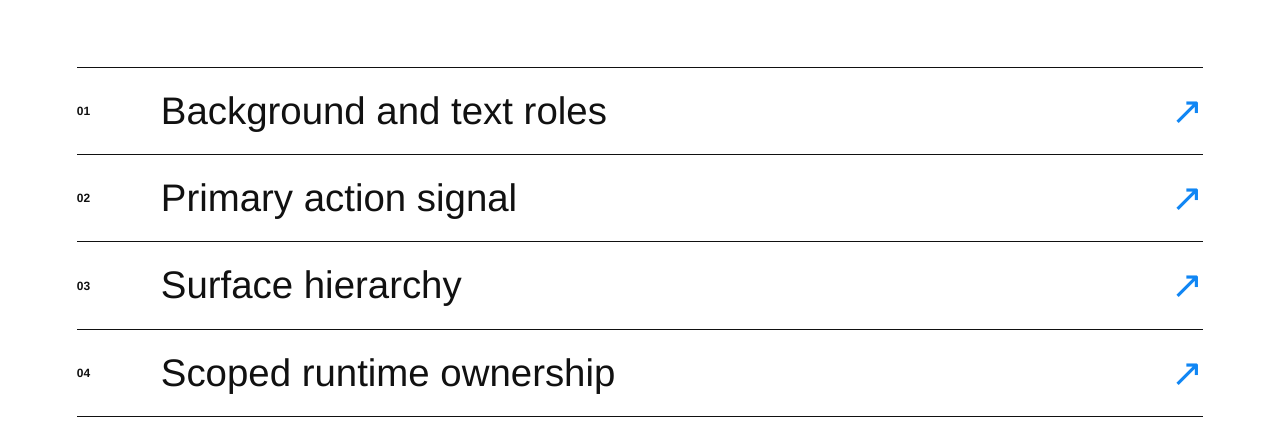
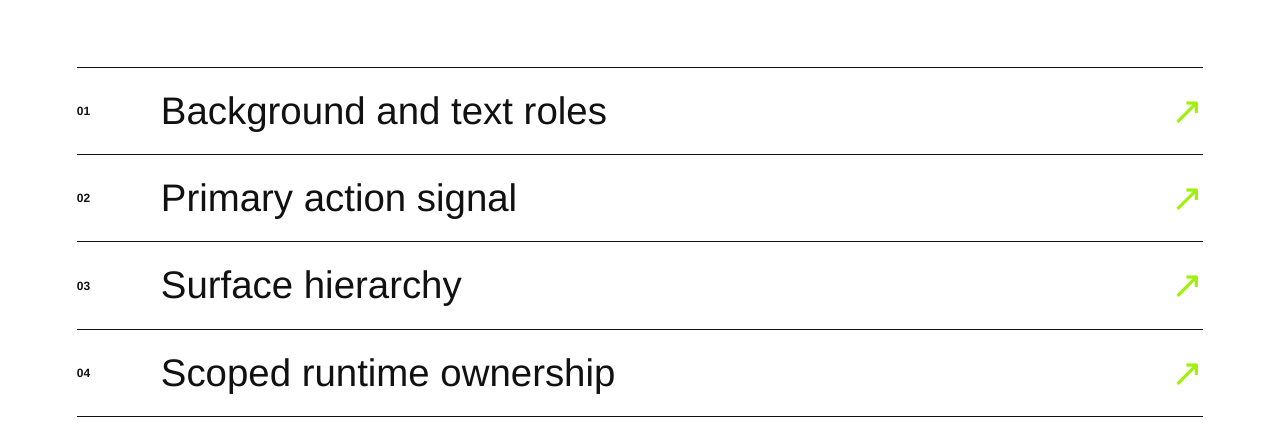
Before and after one commit to kimbaole-ekino/ekn-design-tokens-target, a website: page src/demos/block/index.html in a window 1280 px wide. Shown: the part 3295-3737 px from the top of the page. Drawn offline with Linux system fonts and the light colour scheme.

Commit message:
Update ekn-design-tokens-target design token artifacts

```diff
--- a/src/styles/tokens/ekn/css/creative-white.css
+++ b/src/styles/tokens/ekn/css/creative-white.css
@@ -4,7 +4,7 @@
 [data-color-scheme="creative-white"] {
   --color-background: #ffffff;
   --color-button-text: #ffffff;
-  --color-primary: #1086f4;
+  --color-primary: #a0f109;
   --color-surface: #f3f4f6;
   --color-text: #111111;
 }
```
